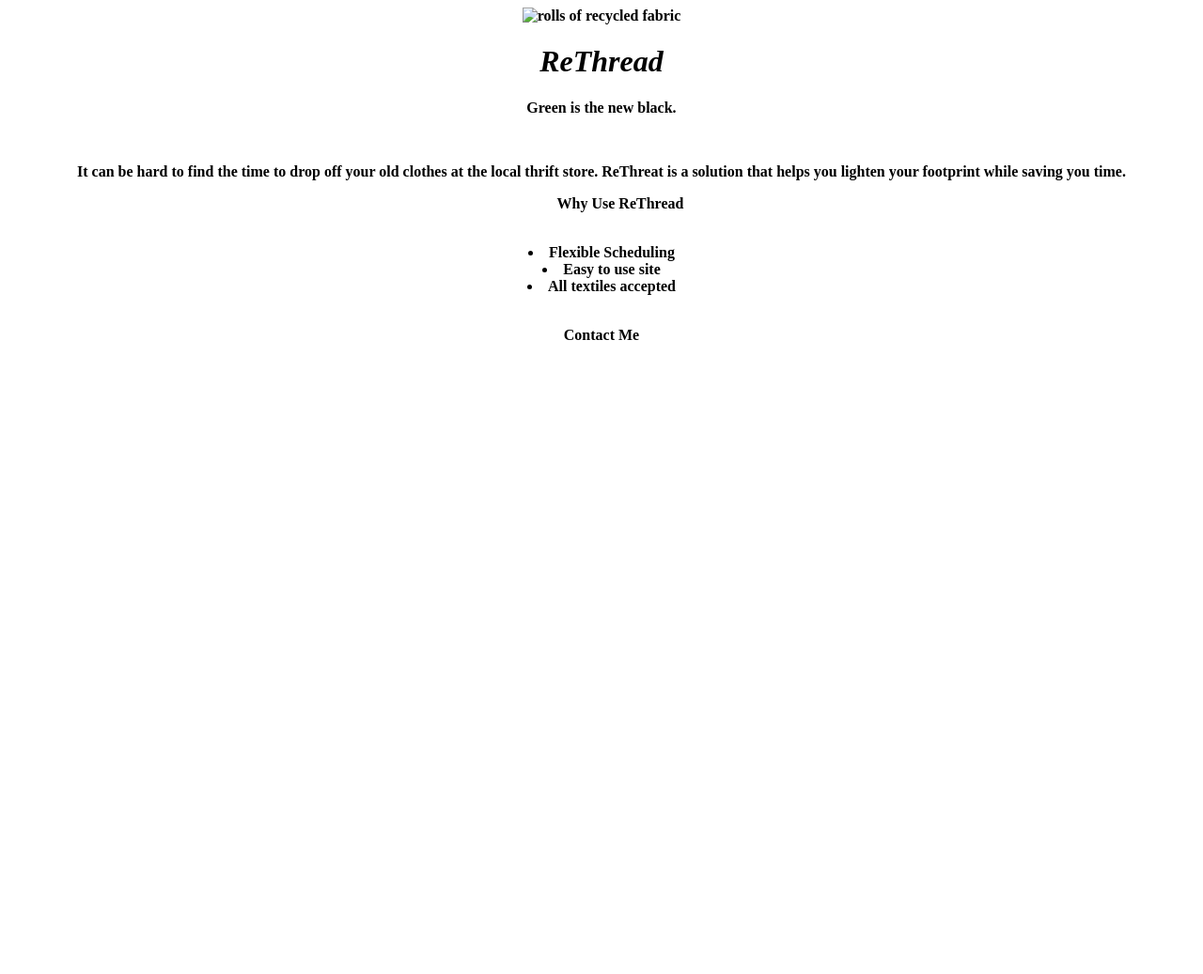
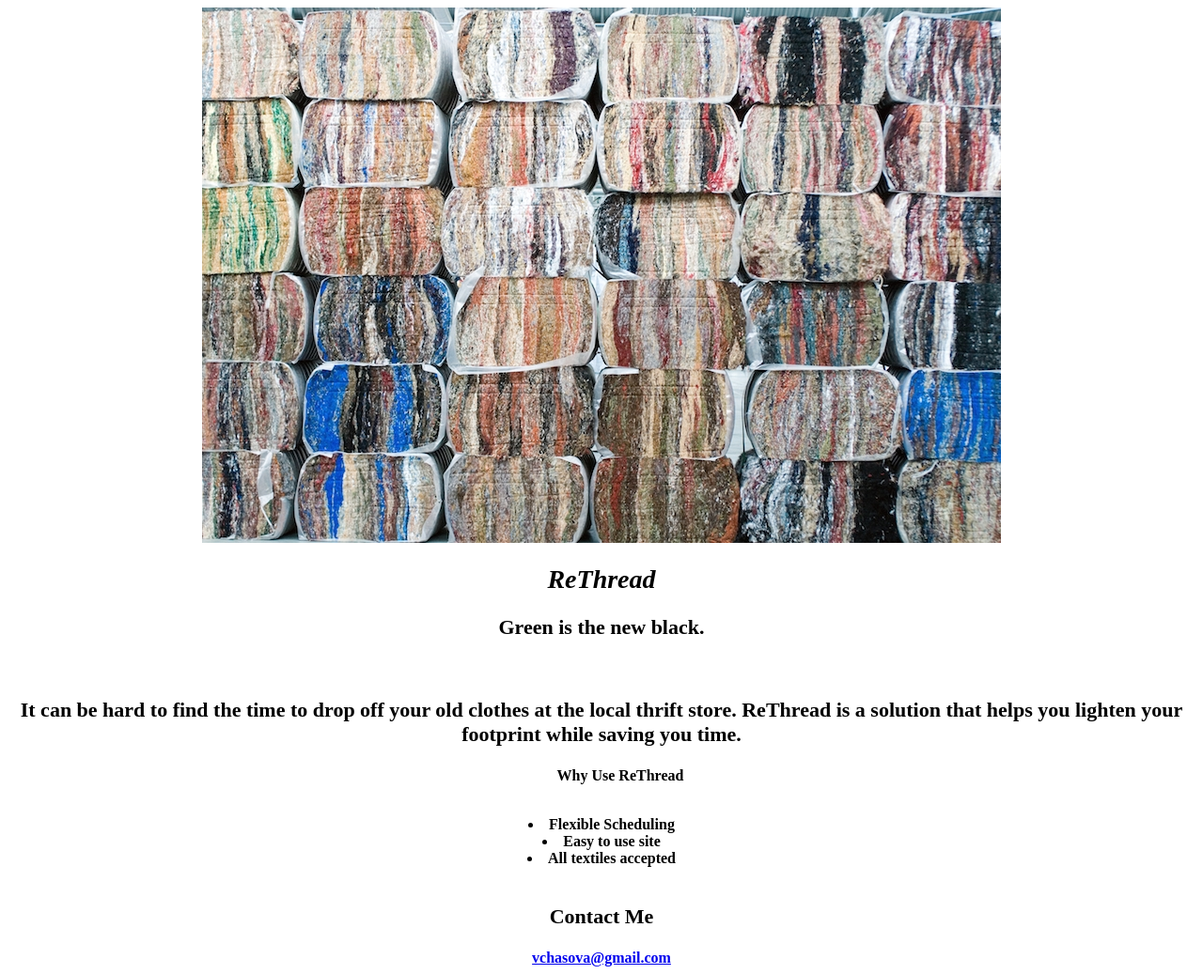
Before and after one commit to vpartin/github.io, a plain HTML site: page unit_3/index.html in a window 1280 px wide. Shown: the whole page at 94% size. Before the commit the page ends 800 px from the top, so only its background shows below. Drawn offline with Linux system fonts and the light colour scheme.

Commit message:
2nd update to homepage

```diff
--- a/unit_3/css/style.css
+++ b/unit_3/css/style.css
@@ -6,8 +6,12 @@ body {
 }
 
 h1, p {
-    color: 255,211,206;
+    color: (255,211,206);
 }
 h1 {
 	font-style: italic;
+	font-size: 28px;
 }
+p {
+	font-size: 22px;
+}
--- a/unit_3/index.html
+++ b/unit_3/index.html
@@ -5,11 +5,11 @@
 <link rel="stylesheet" type="text/css" href="css/style.css">
 </head>
 <body>
-<img src="images/hero" alt="rolls of recycled fabric" title="rolls of fabric">
+<img src="images/hero.jpg" alt="rolls of recycled fabric" title="rolls of fabric">
 <h1>ReThread</h1>
 <p>Green is the new black.</p>
 <br>
-<p>It can be hard to find the time to drop off your old clothes at the local thrift store. ReThreat is a solution that helps you lighten your footprint while saving you time.
+<p>It can be hard to find the time to drop off your old clothes at the local thrift store. ReThread is a solution that helps you lighten your footprint while saving you time.
 <br>
 
 <ul>Why Use ReThread</ul>
@@ -20,5 +20,5 @@
 	<br>
 
 <p>Contact Me</p>
-<a href="mailto:vchasova@gmail.com"></a>
+<a href="mailto:vchasova@gmail.com">vchasova@gmail.com</a>
 </body>
```
